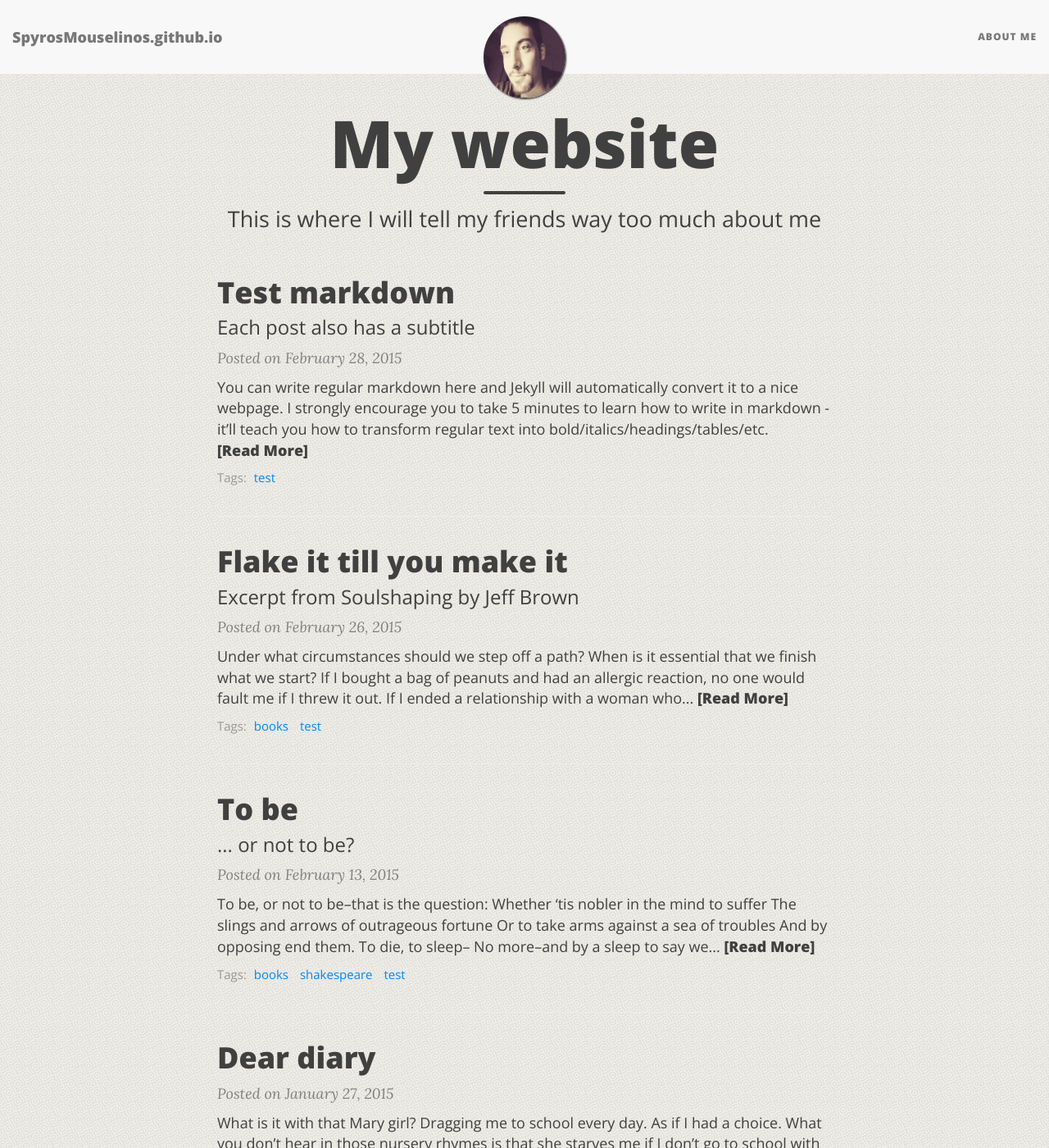
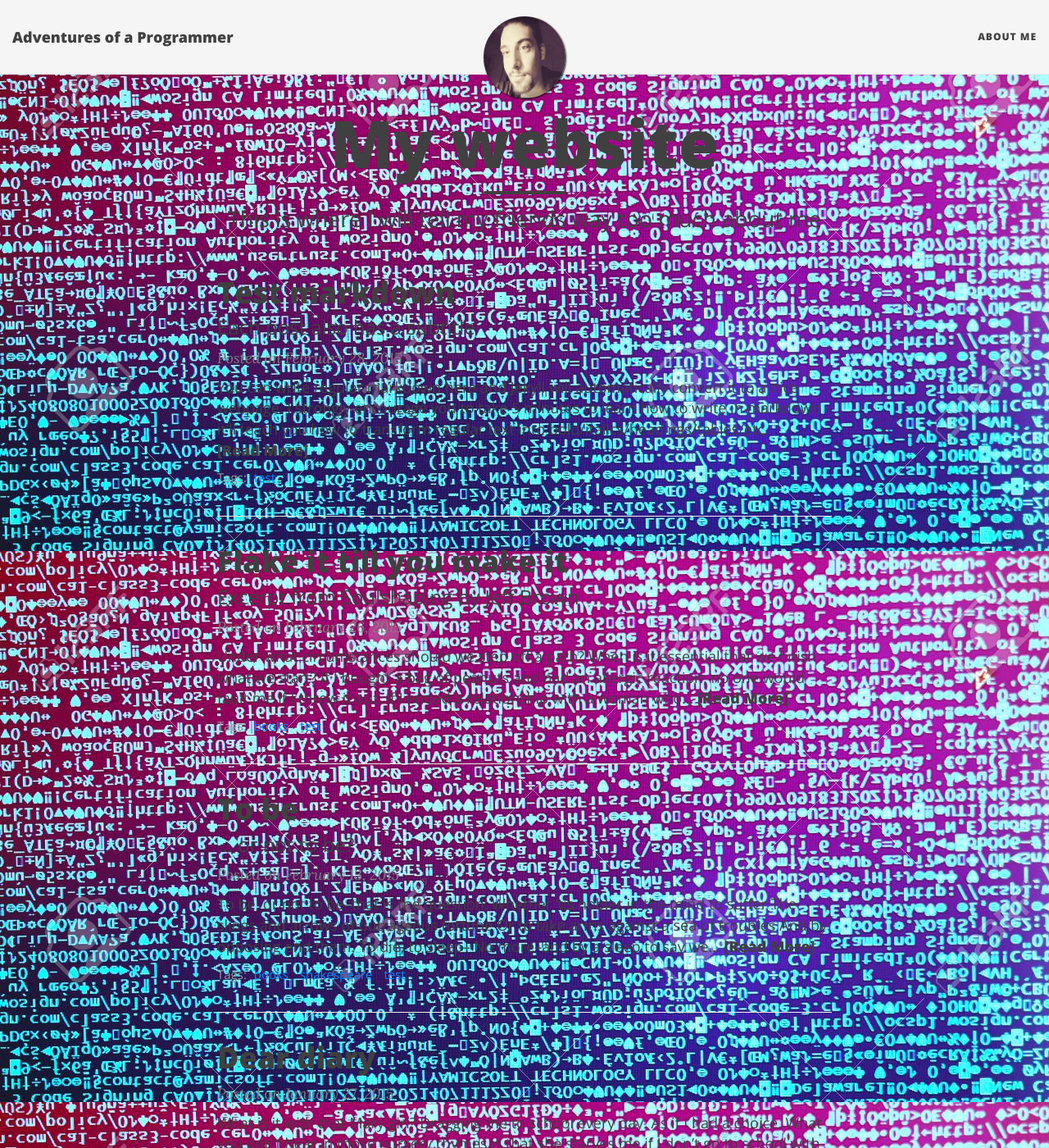
Before and after one commit to SpyrosMouselinos/SpyrosMouselinos.github.io, a Jekyll site: the page built from index.html, in a window 1280 px wide and 1400 px high. Shown: the whole window at 82% size. Built offline with Jekyll 4.4.1, drawn with Linux system fonts in a browser that asks for light colours; nearby versions of some CDN libraries; the list of posts is cut into pages by our own code.

Commit message:
Update _config.yml

```diff
--- a/_config.yml
+++ b/_config.yml
@@ -7,16 +7,13 @@
 url: "http://SpyrosMouselinos.github.io"
 baseurl: ""
 
-# --- Navigation bar options --- #
-
-navbar:
-  title: '<div><img src="/img/navbarimage.png"></img>Adventures of a Programmer</div>'
-navbar-links:
-  About Me: "aboutme"
-
+title: Adventures of a Programmer
 # Short description of your site
 description: An online diary of my work!
 
+# --- Navigation bar options --- #
+navbar-links:
+  About Me: "aboutme"
 
 # Image to show in the navigation bar - image must be a square (width = height)
 # Remove this parameter if you don't want an image in the navbar
@@ -30,9 +27,9 @@ avatar: "/img/avatar-icon.png"
 
 # Personalize the colors in your website. Colour values can be any valid CSS colour
 
-#navbar-col: "#F5F5F5"
-#navbar-text-col: "#404040"
-#navbar-children-col: "#F5F5F5"
+navbar-col: "#F5F5F5"
+navbar-text-col: "#404040"
+navbar-children-col: "#F5F5F5"
 #page-col: "#FFFFFF"
 link-col: "#008AFF"
 hover-col: "#0085A1"
@@ -44,7 +41,7 @@ footer-link-col: "#404040"
 # instead of colour
 
 #footer-img: "/img/bgimage.png"
-page-img: "/img/bgimage.png"
+page-img: "/img/navbarimage.png"
 
 # --- Footer options --- #
 
```
